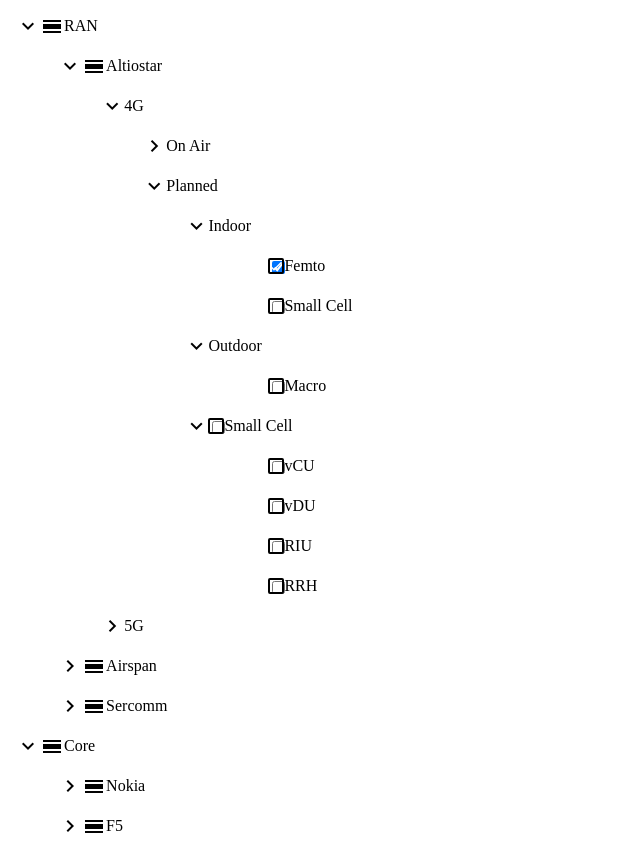
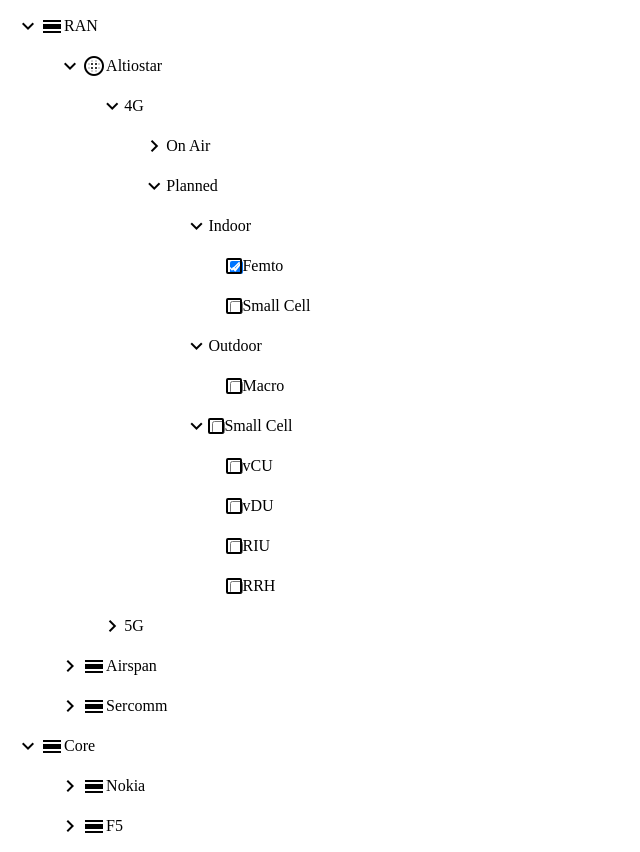
Before and after one commit to rawatanimesh/angular-checkbox-tree-view-n-sub-children, an Angular app: page / in a window 1280 px wide. Shown: the whole page, without its empty margins (0-640 px from the left). Built offline with nearby package versions, Linux system fonts and the light colour scheme.

Commit message:
minor changes

```diff
--- a/src/app/app.component.ts
+++ b/src/app/app.component.ts
@@ -9,7 +9,7 @@
 
   treeList = [
     {text: 'RAN', icon: 'calendar_view_day', expanded: true, children: [
-      {text: 'Altiostar', icon: 'calendar_view_day', expanded: true, children: [
+      {text: 'Altiostar', icon: 'blur_circular', expanded: true, children: [
         {text: '4G', icon: '', expanded: true, children: [
           {text: 'On Air', icon: '', children: [
             {text: 'RM1-2', icon: 'calendar_view_day', children: []},
--- a/src/app/tree/tree-item/tree-item.component.scss
+++ b/src/app/tree/tree-item/tree-item.component.scss
@@ -16,7 +16,7 @@
             margin: 0 19px 0 3px;
         }
         &-checkbox {
-            margin-left: 2.621em;
+            // margin-left: 2.621em;
         }
         &-label{
             font-size: 14px;
```
